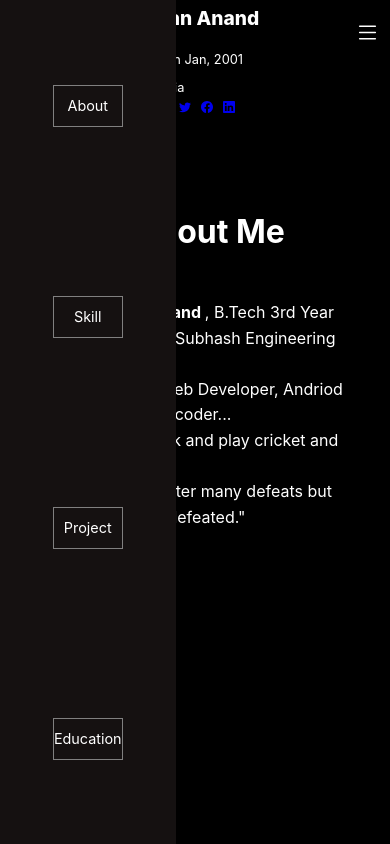
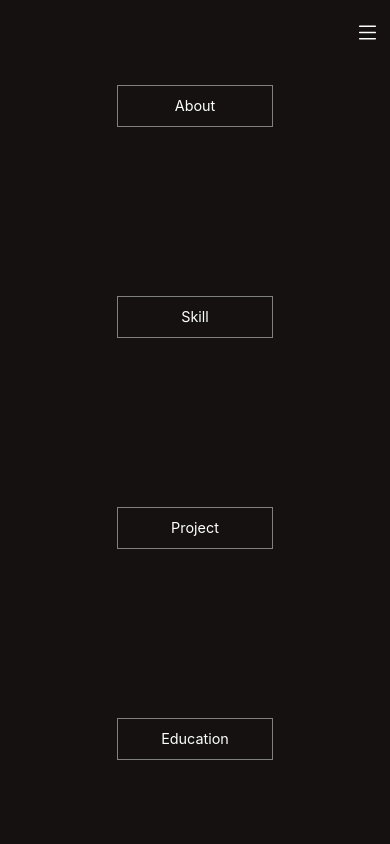
Before and after one commit to aman-anand17/myportfolio, a React (Create React App) app: page / in a window 390 px wide. Both pictures are taken after a click on the icon 367 px from the left and 32 px from the top of the page. Built offline with nearby package versions, Linux system fonts and the light colour scheme.

Commit message:
added nav state

```diff
--- a/src/App.css
+++ b/src/App.css
@@ -16,6 +16,7 @@
 	position: absolute;
 	top: 20px;
 	right: 10px;
+	z-index: 4;
 }
 @media all and (max-width: 600px) {
 	.App-list {
--- a/src/App.js
+++ b/src/App.js
@@ -13,7 +13,7 @@ function App() {
       </svg>
 
       </span>
-      <Navbar toOn={isOn}/>
+      <Navbar setIs={setIsOn} toOn={isOn}/>
       <Mypages/>
 
     </div>
--- a/src/Navbar.css
+++ b/src/Navbar.css
@@ -65,7 +65,7 @@
 	.Navbar {
 		position: absolute;
 		display: none;
-		width: 45%;
+		width: 100%;
 		z-index: 3;
 		background-color: #151111;
 	}
--- a/src/Navbar.js
+++ b/src/Navbar.js
@@ -1,12 +1,15 @@
 import "./Navbar.css"
 import {NavLink} from "react-router-dom";
 function Navbar(props){
+    function handlechange(){
+        props.setIs(false)
+    }
     return(
         <div  className={`Navbar ${props.toOn?"Navbar-on":""}`}>
-            <NavLink className="Navbar-links" exact to ='/'><span className="Navbar-links-text">About</span></NavLink>
-            <NavLink className="Navbar-links" exact to ='/Skill'><span className="Navbar-links-text">Skill</span></NavLink>
-            <NavLink className="Navbar-links" exact to ='/Project'><span className="Navbar-links-text">Project</span></NavLink>
-            <NavLink className="Navbar-links" exact to ='/Education'><span className="Navbar-links-text">Education</span></NavLink>
+            <NavLink onClick={handlechange} className="Navbar-links" exact to ='/'><span className="Navbar-links-text">About</span></NavLink>
+            <NavLink onClick={handlechange} className="Navbar-links" exact to ='/Skill'><span className="Navbar-links-text">Skill</span></NavLink>
+            <NavLink onClick={handlechange} className="Navbar-links" exact to ='/Project'><span className="Navbar-links-text">Project</span></NavLink>
+            <NavLink onClick={handlechange} className="Navbar-links" exact to ='/Education'><span className="Navbar-links-text">Education</span></NavLink>
 
         </div>
     )
```
